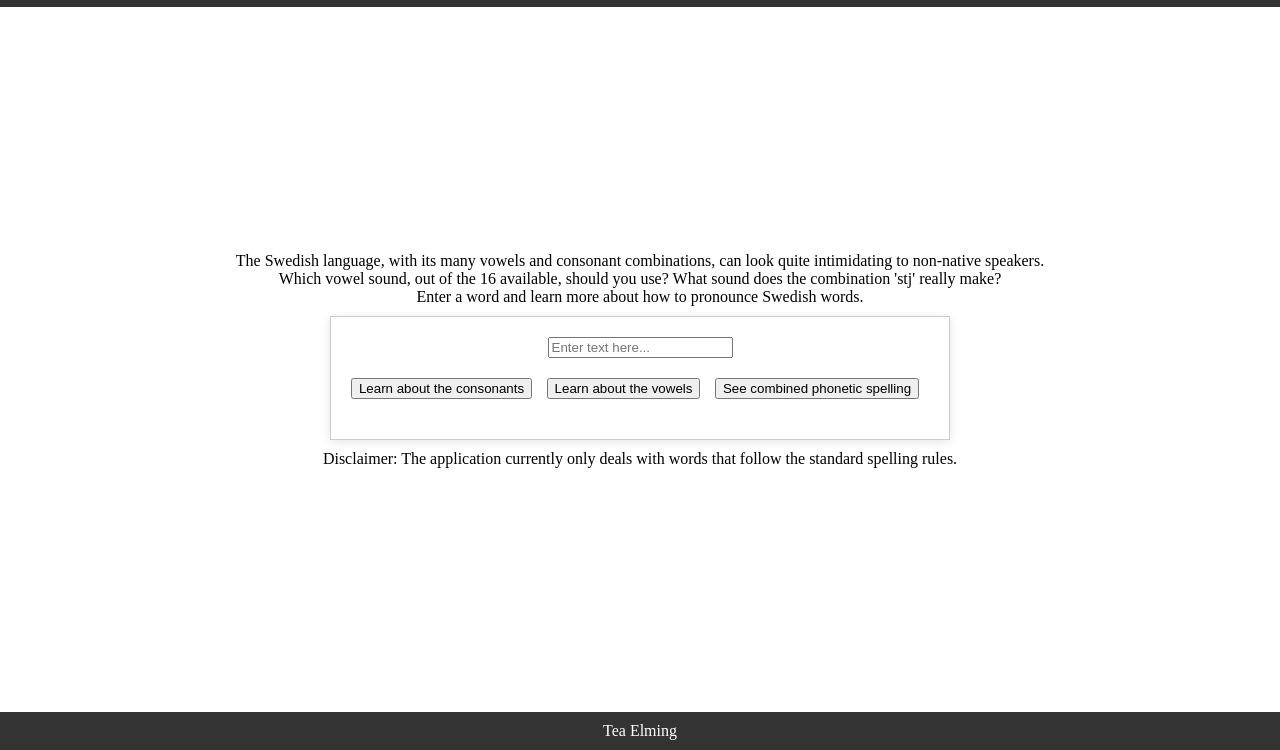
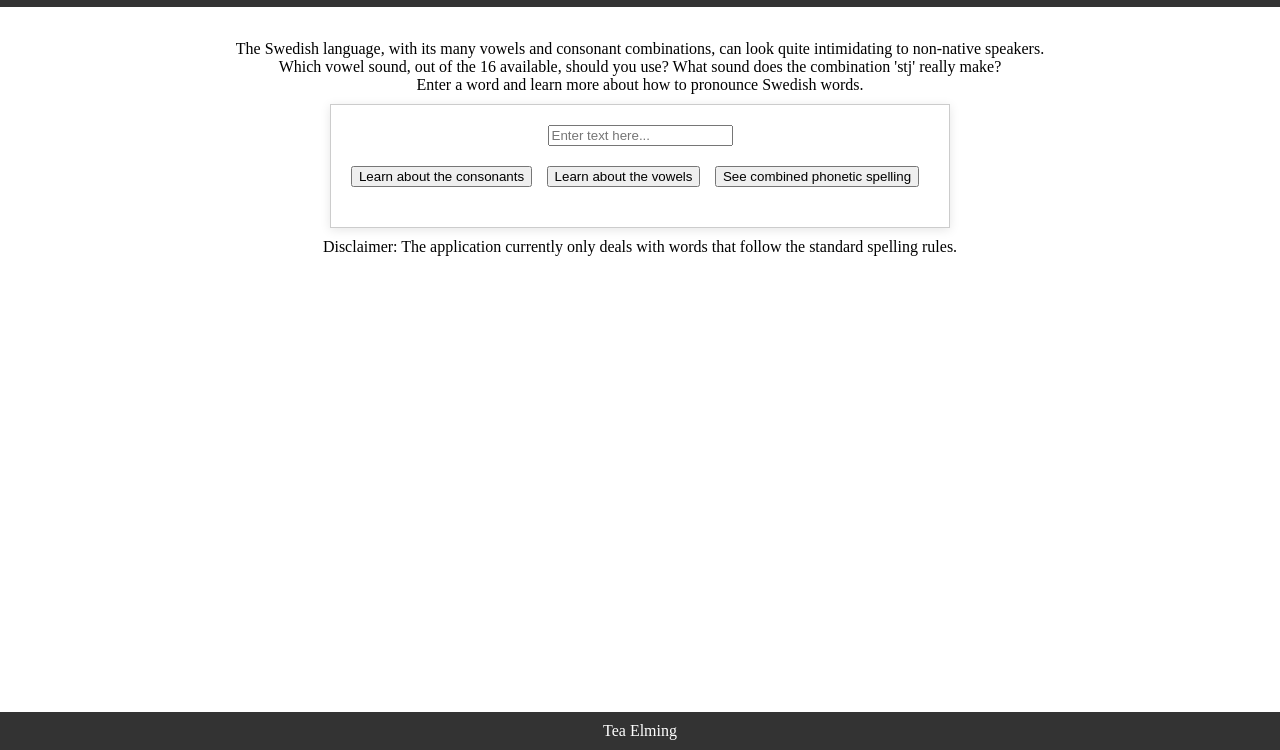
Before and after one commit to TeaElming/pronounciationBreakdown, a website with bundled scripts: page src/App/index.html in a window 1280 px wide. Shown: the part 50-800 px from the top of the page. Built offline with nearby package versions, Linux system fonts and the light colour scheme.

Commit message:
Vertical center removed

```diff
--- a/src/App/index.css
+++ b/src/App/index.css
@@ -36,9 +36,9 @@ main {
   display: flex;
   flex-direction: column;
   align-items: center;
-  justify-content: center; /* Vertically center contents of main */
   text-align: center;
 }
+
 
 footer {
   background-color: #333;
```
